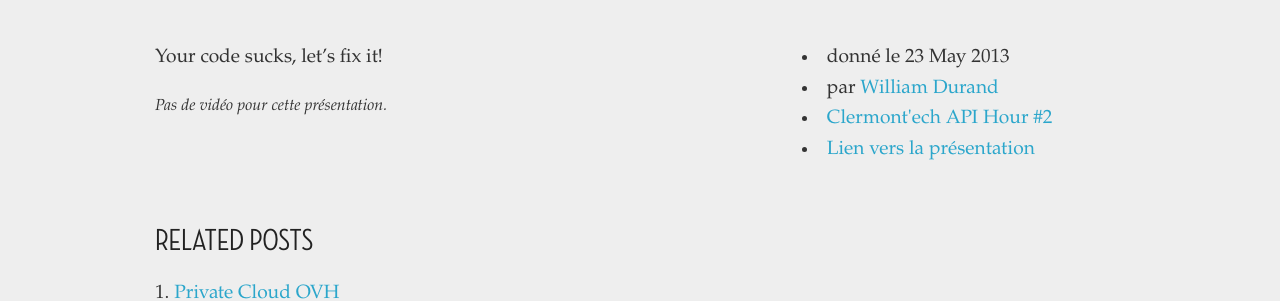
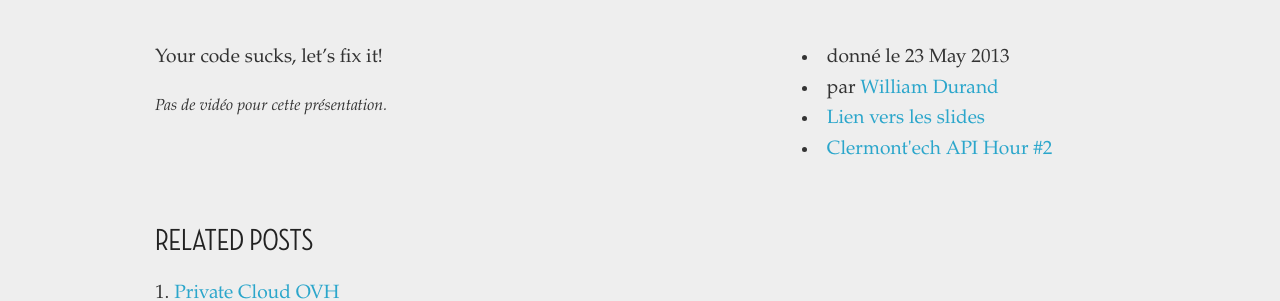
Before and after one commit to clermontech/clermontech.github.com, a Jekyll site: the page built from _posts/2013-05-23-3_william_durand_object-calisthenics.md, in a window 1280 px wide. Shown: the part 320-621 px from the top of the page. Built offline with Jekyll 4.4.1, drawn with Linux system fonts in a browser that asks for light colours.

Commit message:
fix talk layout

```diff
--- a/_includes/talk.html
+++ b/_includes/talk.html
@@ -40,15 +40,15 @@
           </li>
         {% endif %}
 
+        {% if page.slides_url %}
+        <li class="slides" itemprop="articleSection">
+          <a href="{{ page.slides_url }}" rel="tag">Lien vers les slides</a>
+        </li>
+        {% endif %}
+
         {% if page.session_name and page.session_url %}
         <li class="session">
             <a href="{{ page.session_url }}" rel="tag">{{ page.session_name }}</a>
-        </li>
-        {% endif %}
-
-        {% if page.slides_url %}
-        <li class="slides" itemprop="articleSection">
-          <a href="{{ page.slides_url }}" rel="tag">Lien vers la présentation</a>
         </li>
         {% endif %}
       </ul>
```
